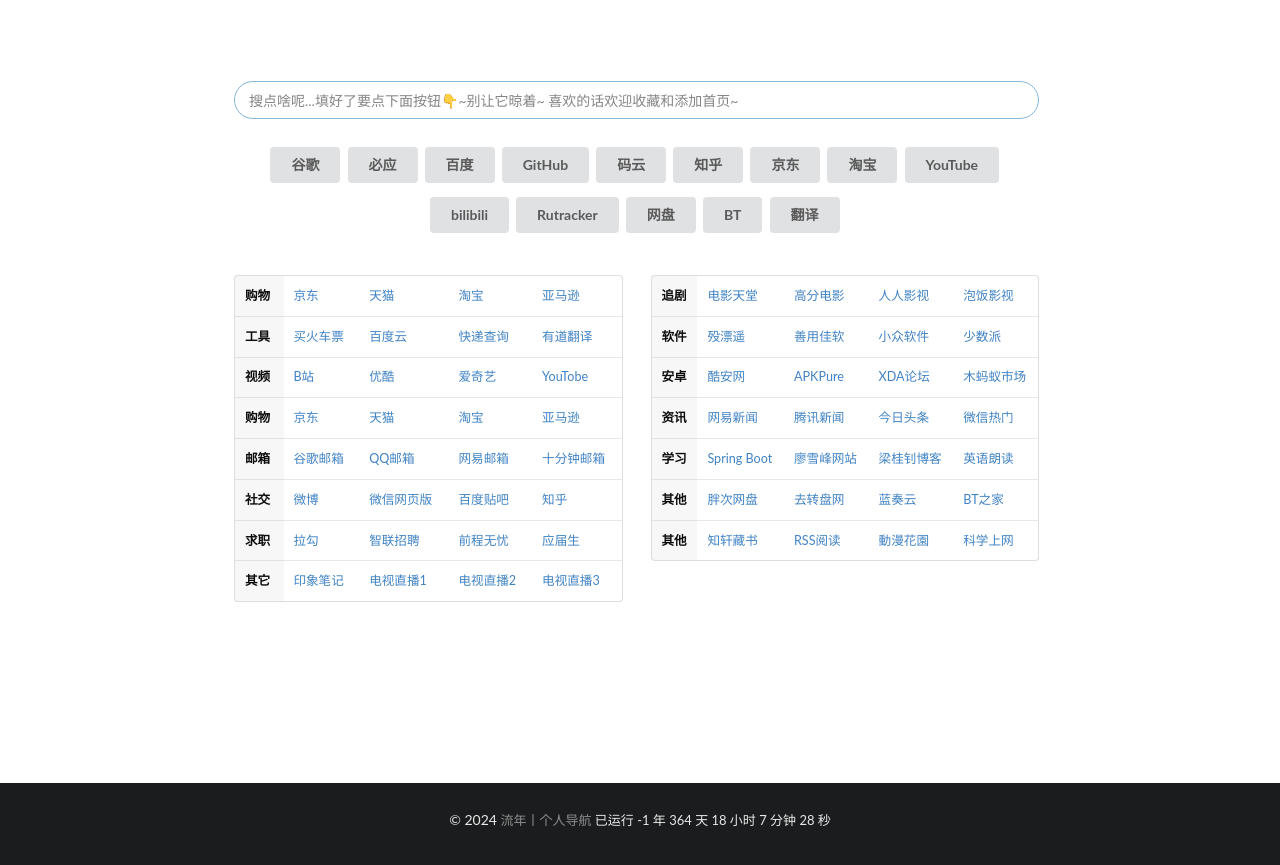
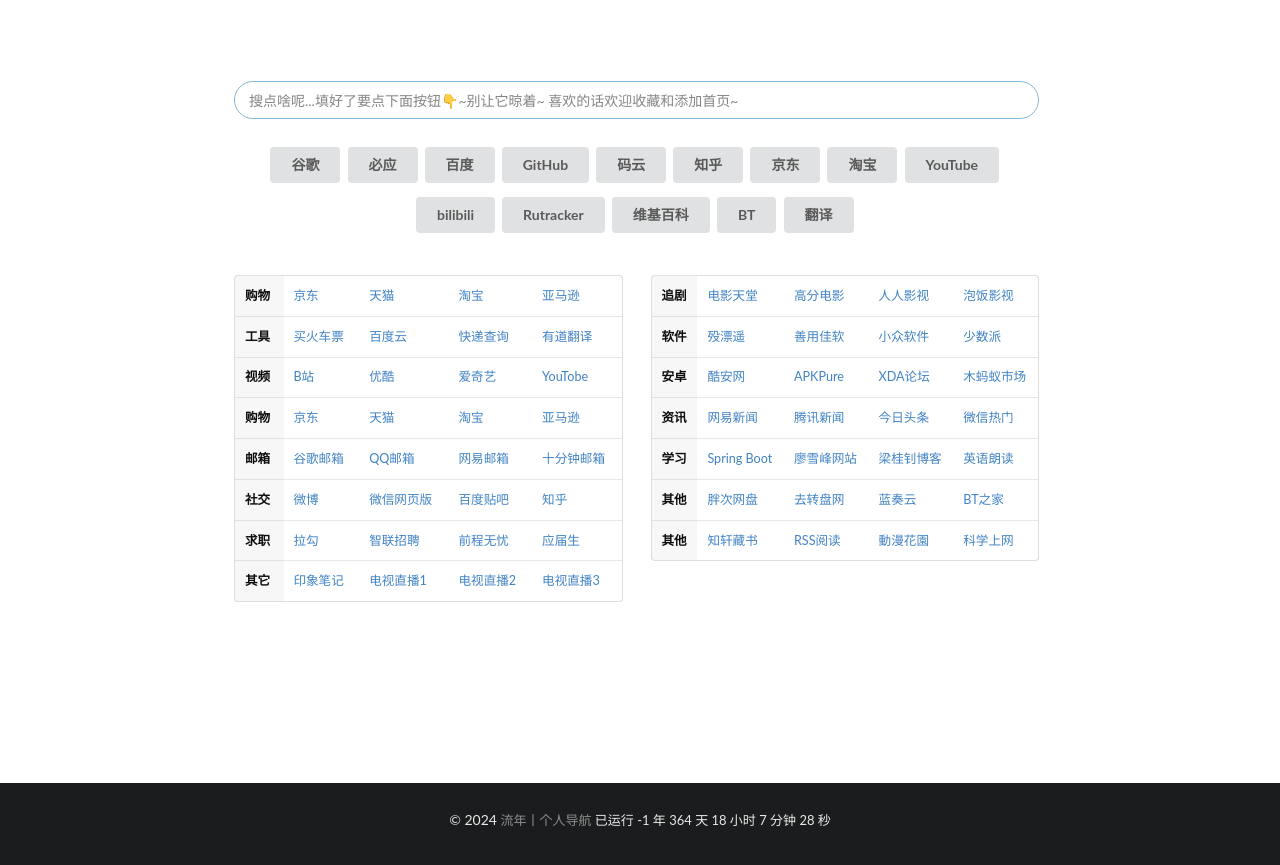
Before and after one commit to 89761107/fly, a plain HTML site: page index.html in a window 1280 px wide. Shown: the part 43-908 px from the top of the page. Drawn offline with Linux system fonts and the light colour scheme.

Commit message:
Update index.html

```diff
--- a/index.html
+++ b/index.html
@@ -72,7 +72,7 @@
          Rutracker
         </button>
         <button class="ui button" id="wangpan">
-            网盘
+            维基百科
         </button>
       <button class="ui button" id="bt">
             BT
```
